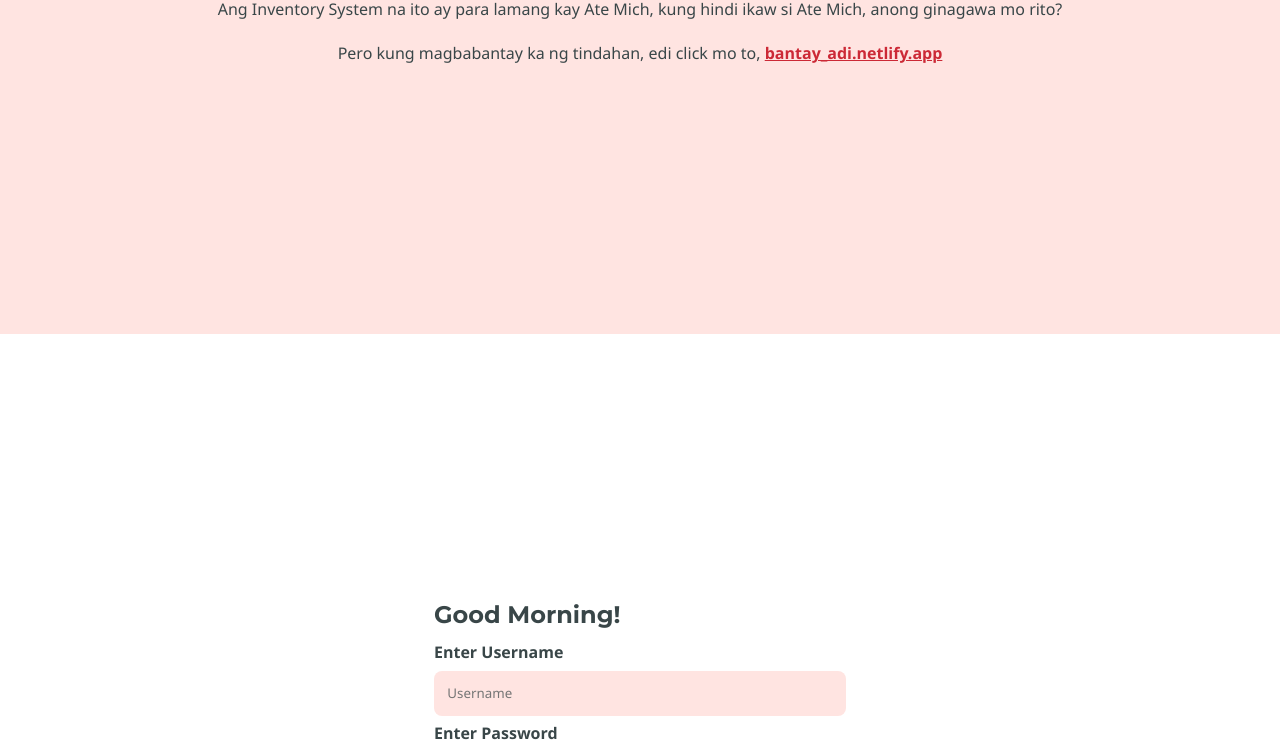
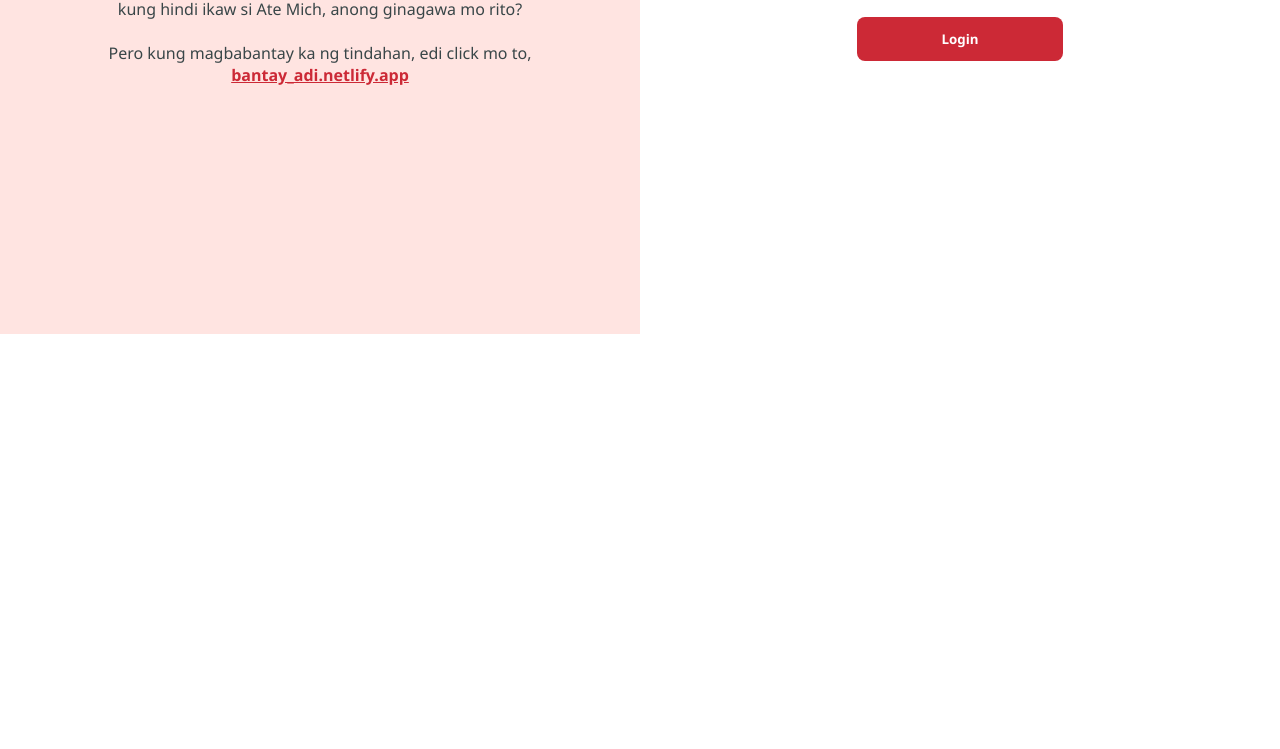
Before and after one commit to ecmrnn/adi, a plain HTML site: page index.html in a window 1280 px wide. Shown: the part 466-1215 px from the top of the page. After the commit the page ends 800 px from the top, so only its background shows below. Drawn offline with Linux system fonts and the light colour scheme.

Commit message:
Responsive Login Page

```diff
--- a/assets/css/style.css
+++ b/assets/css/style.css
@@ -9,6 +9,7 @@
   3) TYPOGRAPHY
   4) COMPONENTS
   5) UTILITIES
+  6) MEDIA QUERIES
   ================= */
 
 /*=================
@@ -84,6 +85,11 @@ label {
   font-weight: 700;
 }
 
+.description {
+  max-width: 50ch;
+  margin: auto;
+}
+
 .link--bantay {
   color: var(--clr-accent);
   font-weight: 700;
@@ -107,6 +113,7 @@ button {
   background-color: var(--clr-accent);
   color: hsl(0, 0%, 100%);
   font-weight: 700;
+  cursor: pointer;
 }
 
 #login {
@@ -123,3 +130,15 @@ button {
     display: grid;
     place-items: center;
   }
+
+/*=================
+    MEDIA QUERIES
+  ================= */
+
+  @media (min-width: 1080px) {
+    body {
+      display: grid;
+      grid-template-columns: repeat(2, 1fr);
+      place-content: center;
+    }
+  }
--- a/index.html
+++ b/index.html
@@ -7,7 +7,7 @@
   <title>Aling Daniela's Inventory</title>
   <link rel="stylesheet" href="assets/css/style.css">
 </head>
-<body>
+<body id="login__body">
   <!-- Login Header -->
   <header class="login__header grid--center">
     <div class="container">
```
